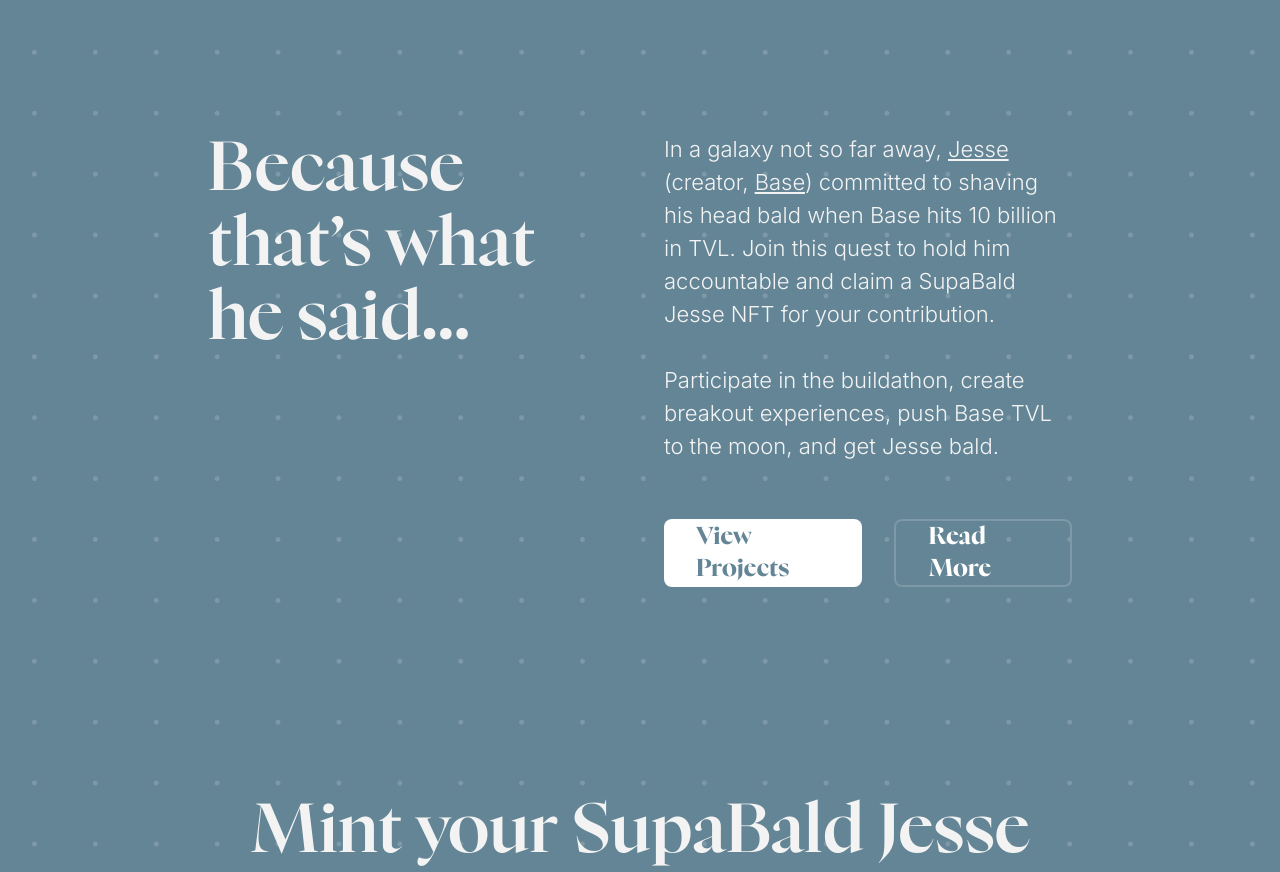
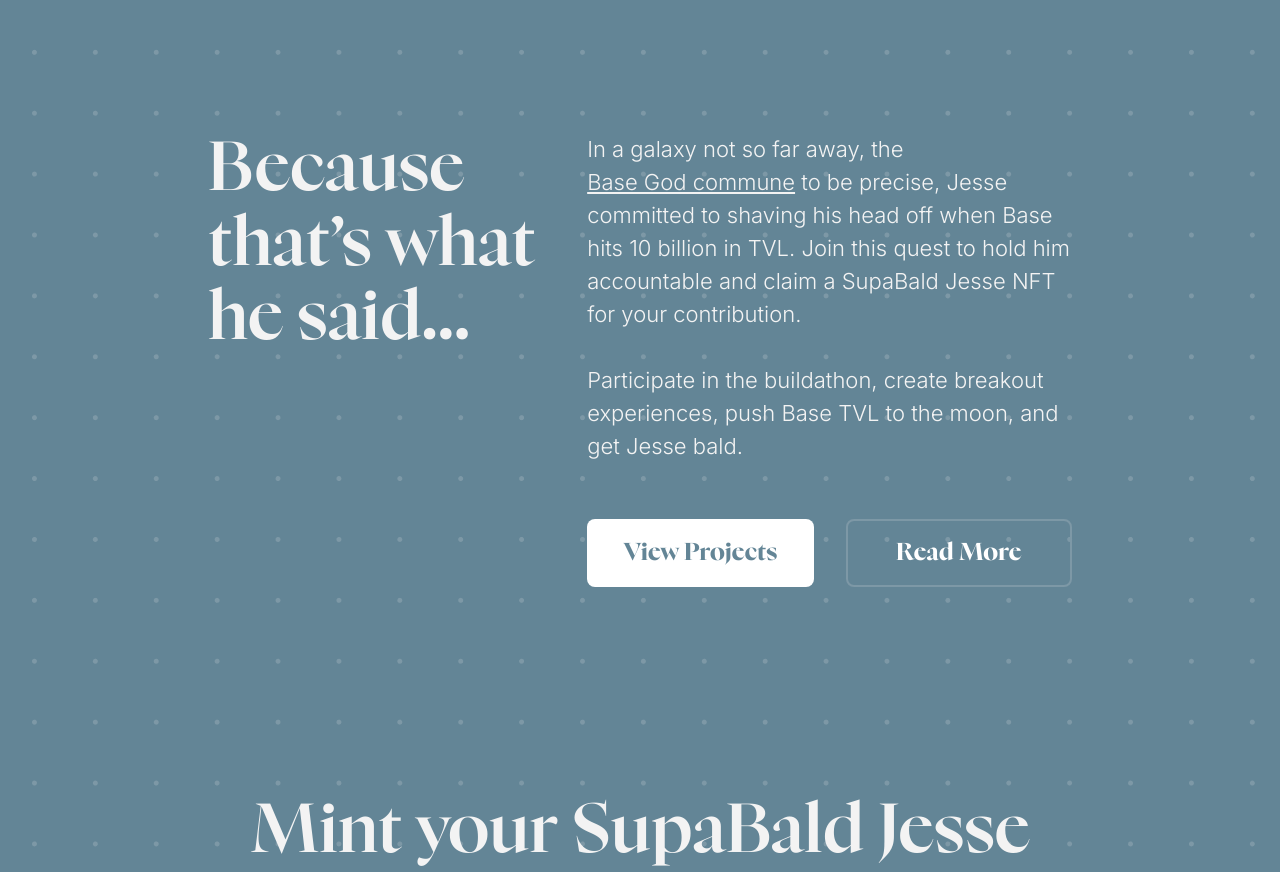
Before and after one commit to devfolioco/supabald-jesse, a Next.js app: page / in a window 1280 px wide. Shown: the part 1200-2072 px from the top of the page. Built offline with nearby package versions, Linux system fonts and the light colour scheme.

Commit message:
🎨 Added Tooltip component, copy changes

```diff
--- /dev/null
+++ b/src/app/components/Tooltip.tsx
@@ -0,0 +1,21 @@
+const Tooltip = ({
+  children,
+  message,
+}: {
+  children: React.ReactElement | string;
+  message: React.ReactElement | string;
+}) => {
+  return (
+    <span className="inline-flex group relative max-w-max flex-col items-center justify-center">
+      <span className="underline cursor-pointer">{children}</span>
+      <span className="absolute left-1/2 top-10 ml-auto mr-auto min-w-max -translate-x-1/2 opacity-0 transform rounded-lg px-3 py-2 text-xs font-medium transition-opacity duration-300 group-hover:opacity-100 origin-top pointer-events-none">
+        <span className="flex max-w-xs flex-col items-center shadow-lg">
+          <span className="clip-bottom h-2 w-4 bg-gray-800"></span>
+          <span className="rounded-2xl bg-[#273339] p-4 text-center text-xs text-white">{message}</span>
+        </span>
+      </span>
+    </span>
+  );
+};
+
+export default Tooltip;
--- a/src/app/sections/WhySection.tsx
+++ b/src/app/sections/WhySection.tsx
@@ -1,28 +1,32 @@
-import Link from 'next/link';
+import Image from 'next/image';
 import AnimatedSection from '../components/AnimatedSection';
 import Button from '../components/Button';
 import Heading from '../components/Heading';
+import Tooltip from '../components/Tooltip';
 import Ui from '../components/Ui';
 import { BLOG_URL } from '../constants/Urls';
+
+const baseGodScreenshot = (
+  <Image
+    width={402}
+    height={214}
+    className="max-w-[402px] h-[auto] rounded-lg"
+    src="/base-god-ss.png"
+    alt="Base God Mesage on telegram"
+  />
+);
 
 const WhySection = ({ projectsUrl }: { projectsUrl: string }) => {
   return (
     <AnimatedSection id="why" className="w-full px-6 md:px-8 lg:px-52 mt-[162px] md:mt-12 md:pt-36">
-      <div className="flex flex-col md:grid grid-rows-2 md:grid-rows-1 md:grid-cols-2 gap-4 md:gap-12 md:max-w-[664px] lg:max-w-[950px] 2k:max-w-[1350px] m-auto">
+      <div className="flex flex-col md:flex-row gap-4 md:gap-12 md:max-w-[664px] lg:max-w-[950px] 2k:max-w-[1350px] m-auto">
         <Heading className="max-w-[390px]">Because that’s what he said...</Heading>
         <div className="flex flex-col gap-14">
-          <Ui className="md:max-w-[306px] lg:max-w-[561px] 2k:max-w-[1350px]">
+          <Ui className="md:max-w-[306px] lg:max-w-[1280px] 2k:max-w-[1350px]">
             <p>
-              In a galaxy not so far away,{' '}
-              <Link target="_blank" className="underline" href="https://jesse.xyz">
-                Jesse
-              </Link>{' '}
-              (creator,{' '}
-              <Link target="_blank" className="underline" href="https://base.org">
-                Base
-              </Link>
-              ) committed to shaving his head bald when Base hits 10 billion in TVL. Join this quest to hold him
-              accountable and claim a SupaBald Jesse NFT for your contribution.
+              In a galaxy not so far away, the <Tooltip message={baseGodScreenshot}>Base God commune</Tooltip> to be
+              precise, Jesse committed to shaving his head off when Base hits 10 billion in TVL. Join this quest to hold
+              him accountable and claim a SupaBald Jesse NFT for your contribution.
             </p>
             <br />
             <p>
@@ -30,7 +34,7 @@
             </p>
           </Ui>
 
-          <div className="w-full flex gap-[16px] md:gap-[32px] md:flex-row flex-col">
+          <div className="w-full grid grid-rows-2 grid-cols-1 gap-[16px] md:gap-[32px] md:grid-rows-1 md:grid-cols-2">
             <Button href={projectsUrl} variant="primary" className="w-full">
               View Projects
             </Button>
--- a/src/app/styles/app.css
+++ b/src/app/styles/app.css
@@ -124,3 +124,7 @@
   color: #aeb4b7;
   text-align: center;
 }
+
+.clip-bottom {
+  clip-path: polygon(50% 0, 100% 100%, 0 100%);
+}
```
Also changed, not shown: public/base-god-ss.png (added).
